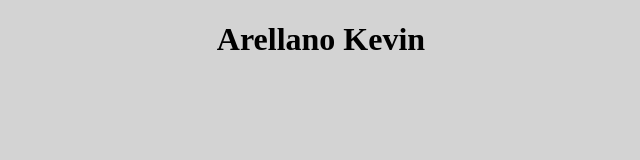
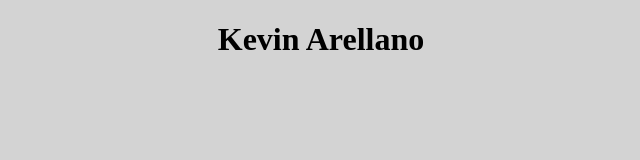
Before and after one commit to KevinArellano94/ArellanoKevin, a website: page index.html in a window 1280 px wide. Shown: the full height of the page, 319-959 px from the left. Drawn offline with Linux system fonts and the light colour scheme.

Commit message:
Updated name on title - Adjusted name on title.

```diff
--- a/index.html
+++ b/index.html
@@ -25,9 +25,9 @@
       }
     </style>
 
-    <title>Arellano Kevin</title>
+    <title>Kev Arellano</title>
   </head>
   <body>
-    <h1>Arellano Kevin</h1>
+    <h1>Kevin Arellano</h1>
   </body>
 </html>
```
